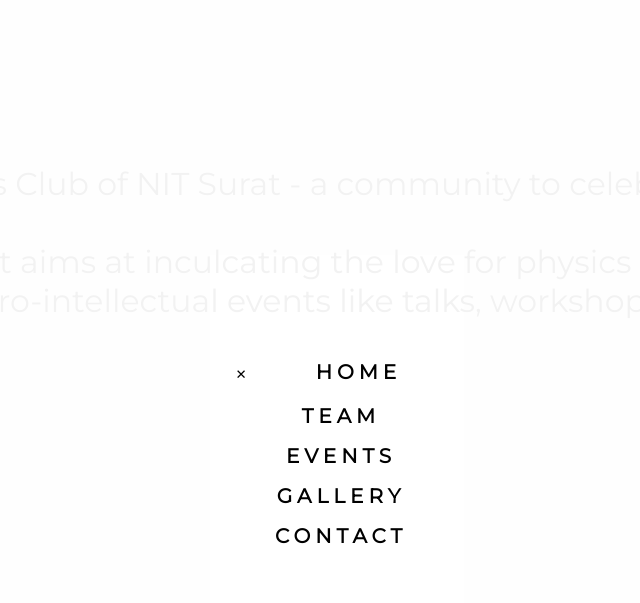
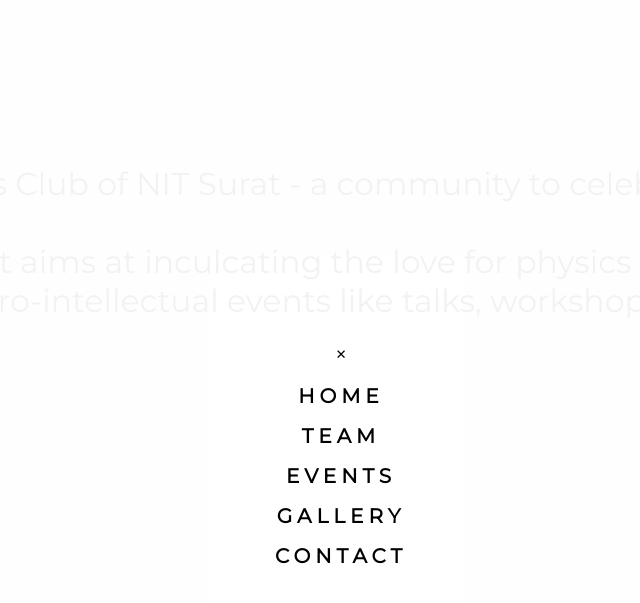
Before and after one commit to adithyarao3103/Physics-Club-Website-Trial, a Jekyll site: the page built from index.html, in a window 1280 px wide. Shown: the top 603 px of the page, without its empty margins (299-939 px from the left). Built offline with Jekyll 4.4.1, drawn with Linux system fonts in a browser that asks for light colours; some web fonts are replaced.

Commit message:
Update fixed.html

```diff
--- a/_layouts/fixed.html
+++ b/_layouts/fixed.html
@@ -8,7 +8,7 @@
 <body>
     <div id="fullscreen">
         <div id="menuholder">
-                <button class="close" onclick=close()> &#10005;</close><br>
+                <button class="close" onclick=close()> &#10005;</button><br>
                 <button class = "mb" onclick="location.href='/home.html';">HOME</button><br>
                 <button class = "mb" onclick="location.href='/team.html';">TEAM</button><br>
                 <button class = "mb" onclick="location.href='/events.html';">EVENTS</button><br>
```
